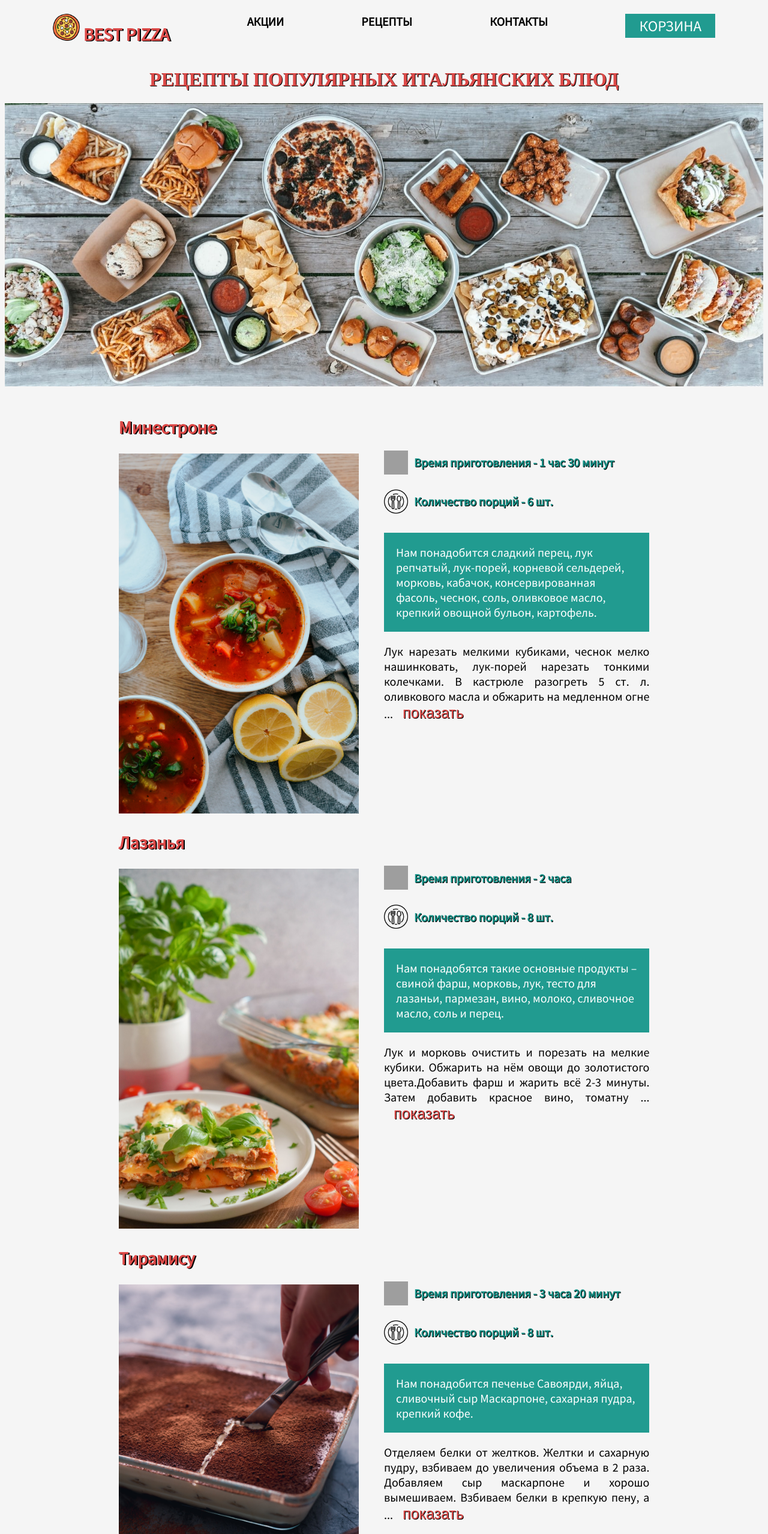
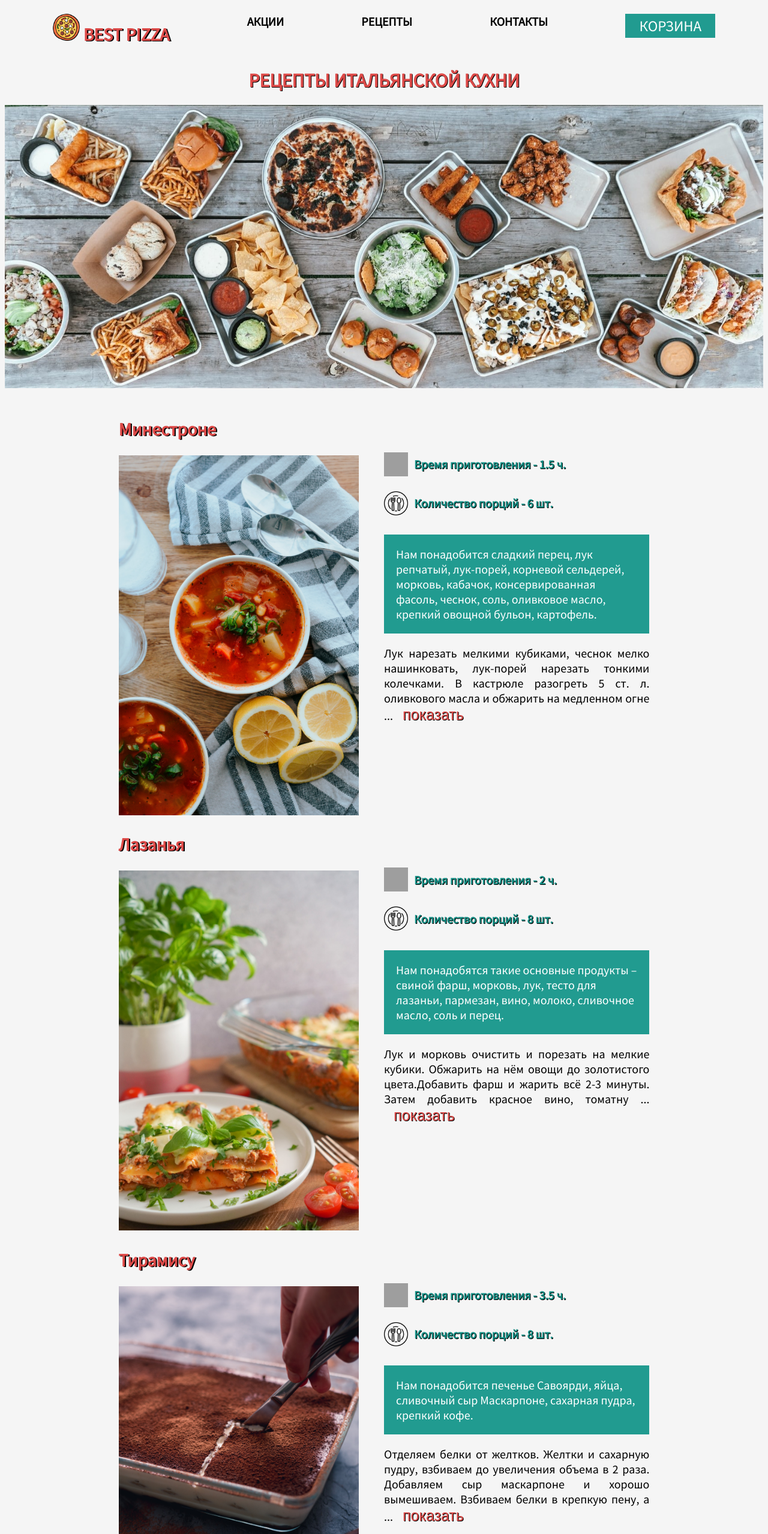
Before and after one commit to tamara-danilova2105/Delivery-Food, a React (Create React App) app: page /recipes in a window 1280 px wide. Shown: the top 2557 px of the page at 60% size. Built offline with nearby package versions, Linux system fonts and the light colour scheme; grey boxes are pictures that could not be loaded.

Commit message:
your message

```diff
--- a/src/App.css
+++ b/src/App.css
@@ -125,6 +125,7 @@ body {
 .header {
   color: #DD4A48;
   text-shadow: 1px 1px black;
+  font-family: 'Source Sans Pro', sans-serif;
 }
 
 .container-recipes {
@@ -248,8 +249,9 @@ span {
   }
 
   .btnFood {
-    margin: 5px 35px;
+    width: 120px;
     font-size: 20px;
+    margin: 5px;
   }
 
   .navbar {
@@ -298,8 +300,10 @@ span {
   }
 
   .delivery-block {
+    width: 350px;
     font-size: 20px;
     padding: 10px;
+    text-align: justify;
   }
 
   .bannerHomePage {
--- a/src/Delivery.js
+++ b/src/Delivery.js
@@ -6,15 +6,15 @@ function Delivery() {
             <div className='delivery-block'>
                 <p className='red'>Доставка за 30 минут!</p>
                 <p>Если мы не успеем доставить заказ в течение 60 минут, то вы получите его БЕСПЛАТНО!</p>
-                <p>Изображения продуктов могут отличаться от продуктов в заказе.</p>
-                <p>Заказы принимаются ежедневно с 09:00 до 23:00.</p>
+                <p>Изображения товаров на сайте может отличаться от товаров в заказе.</p>
+                <p>Прием заказов на сайте - 08:30 до 23:00. Доставка - 09:00 до 24:00. </p>
             </div>
 
             <div className='delivery-block'>
                 <p className='red'>Доставка бесплатно!</p>
                 <p>500 руб - минимальная сумма доставки.</p>
                 <p>Доставка осуществляется бесплатно.</p>
-                <p>Заказ можно оплатить онлайн, банковской картой курьеру или наличными.</p>
+                <p>Заказ можно оплатить онлайн на сайте, банковской картой курьеру или наличными.</p>
             </div>
 
             <div className='delivery-block'>
--- a/src/Recipes.js
+++ b/src/Recipes.js
@@ -16,7 +16,7 @@ function Recipes(){
     return(
     <div>
         <div className='bannerHomePage'>
-            <h1 align="center"className='header margin'>РЕЦЕПТЫ ПОПУЛЯРНЫХ ИТАЛЬЯНСКИХ БЛЮД</h1>
+            <h1 align="center"className='header margin'>РЕЦЕПТЫ ИТАЛЬЯНСКОЙ КУХНИ</h1>
             <img src={recipes} width='100%' alt='BEST PIZZA'/>
         </div>
         <div className='container-recipes'>
--- a/src/dataRecipes.js
+++ b/src/dataRecipes.js
@@ -7,7 +7,7 @@ export const dataRecipes = [
         id: 1,
         showMore: false,
         name: 'Минестроне',
-        time: '1 час 30 минут',
+        time: '1.5 ч.',
         quantity: 6,
         photo: minestrone,
         ingredients: 'Нам понадобится сладкий перец, лук репчатый, лук-порей, корневой сельдерей, морковь, кабачок, консервированная фасоль, чеснок, соль, оливковое масло, крепкий овощной бульон, картофель.',
@@ -18,7 +18,7 @@ export const dataRecipes = [
         id: 2,
         showMore: false,
         name: 'Лазанья',
-        time: '2 часа',
+        time: '2 ч.',
         quantity: 8,
         photo: lasagna,
         ingredients: 'Нам понадобятся такие основные продукты – свиной фарш, морковь, лук, тесто для лазаньи, пармезан, вино, молоко, сливочное масло, соль и перец.',
@@ -29,7 +29,7 @@ export const dataRecipes = [
         id: 3,
         showMore: false,
         name: 'Тирамису',
-        time: '3 часа 20 минут',
+        time: '3.5 ч.',
         quantity: 8,
         photo: tiramisu,
         ingredients: 'Нам понадобится печенье Савоярди, яйца, сливочный сыр Маскарпоне, сахарная пудра, крепкий кофе.',
```
